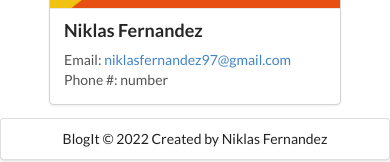
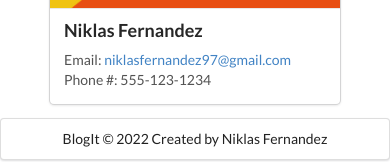
Before and after one commit to tobymac208/BlogIt, a React (Create React App) app: page /about in a window 390 px wide. Shown: the part 391-553 px from the top of the page. Built offline with nearby package versions, Linux system fonts and the light colour scheme.

Commit message:
Random phone #

```diff
--- a/src/Components/About.js
+++ b/src/Components/About.js
@@ -16,7 +16,7 @@ const About = () => {
           <div className="description">
               Email: <a href="mailto:niklasfernandez97@gmail.com">niklasfernandez97@gmail.com</a>
           </div>
-          <div className="description">Phone #: number</div>
+          <div className="description">Phone #: 555-123-1234</div>
         </div>
       </div>
     </div>
```
